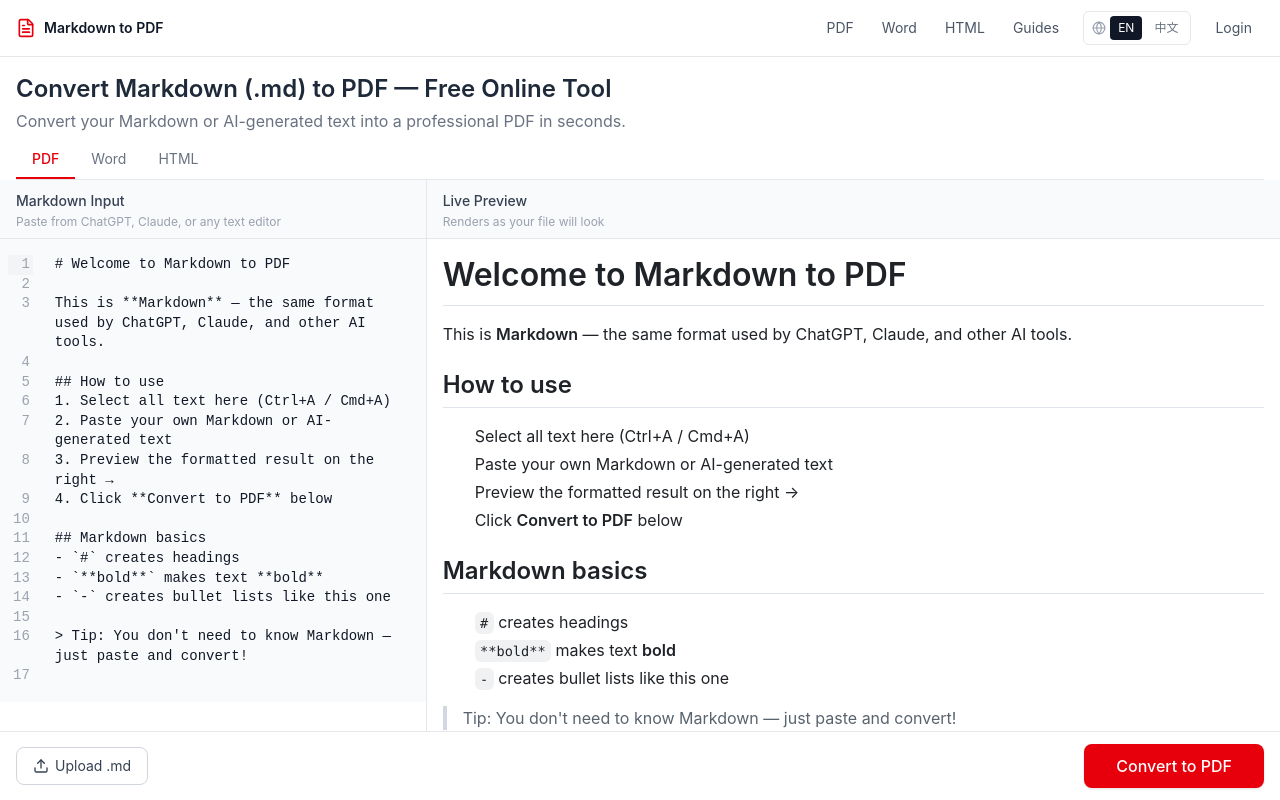
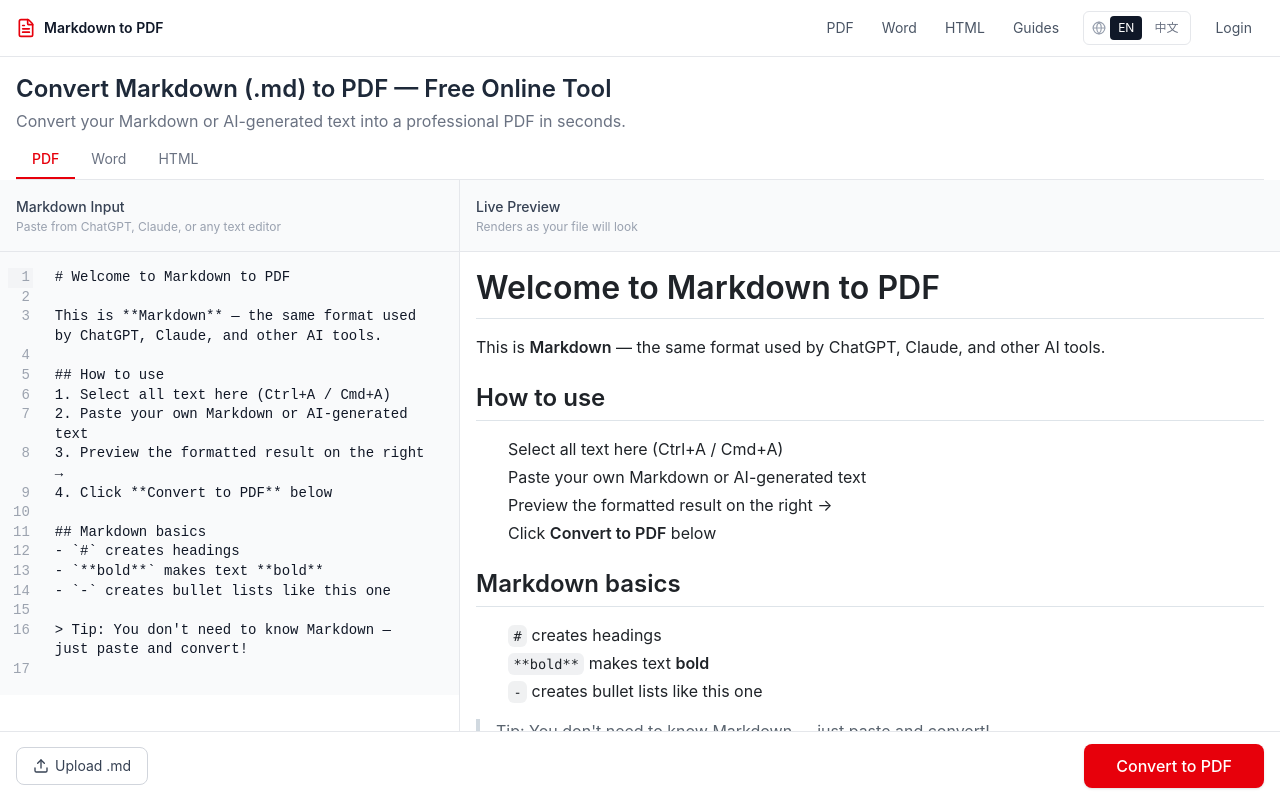
Before and after one commit to BBS6215/markdown-to-pdf, a Next.js app in the folder frontend/: page /terms in a window 1280 px wide. Shown: the top 800 px of the page. Built offline with nearby package versions, Linux system fonts and the light colour scheme; no server answers.

Commit message:
fix(ui): stabilize editor preview layout

```diff
--- a/frontend/components/editor/markdown-editor.tsx
+++ b/frontend/components/editor/markdown-editor.tsx
@@ -76,7 +76,7 @@ export function MarkdownEditor({ value, onChange, className = '' }: MarkdownEdit
   return (
     <div className={`relative ${className}`}>
       {/* Panel header */}
-      <div className="bg-gray-50 border-b border-gray-200 px-4 py-2">
+      <div className="bg-gray-50 border-b border-gray-200 px-4 py-2 min-h-[72px] flex flex-col justify-center">
         <span className="text-sm font-medium text-gray-700">Markdown Input</span>
         <span className="block text-xs text-gray-400 mt-0.5">
           Paste from ChatGPT, Claude, or any text editor
--- a/frontend/components/editor/markdown-preview.tsx
+++ b/frontend/components/editor/markdown-preview.tsx
@@ -59,7 +59,7 @@ export function MarkdownPreview({ markdown, className = '' }: MarkdownPreviewPro
 
   return (
     <div className={`flex flex-col ${className}`}>
-      <div className="bg-gray-50 border-b border-gray-200 px-4 py-2">
+      <div className="bg-gray-50 border-b border-gray-200 px-4 py-2 min-h-[72px] flex flex-col justify-center">
         <span className="text-sm font-medium text-gray-700">Live Preview</span>
         <span className="block text-xs text-gray-400 mt-0.5">
           Renders as your file will look
--- a/frontend/components/editor/tool-page.tsx
+++ b/frontend/components/editor/tool-page.tsx
@@ -106,7 +106,7 @@ export function ToolPage({ format }: ToolPageProps) {
 
           {/* Editor + Preview */}
           <FileDropzone onFileContent={handleFileContent}>
-            <div className={`${isMobile ? '' : 'grid grid-cols-[1fr_2fr]'} border-b border-gray-200`}>
+            <div className={`${isMobile ? '' : 'grid grid-cols-[minmax(460px,1fr)_minmax(0,2fr)]'} border-b border-gray-200`}>
               <div
                 className={`${!isMobile ? 'border-r border-gray-200' : ''} ${
                   isMobile && mobileTab !== 'edit' ? 'hidden' : ''
```
